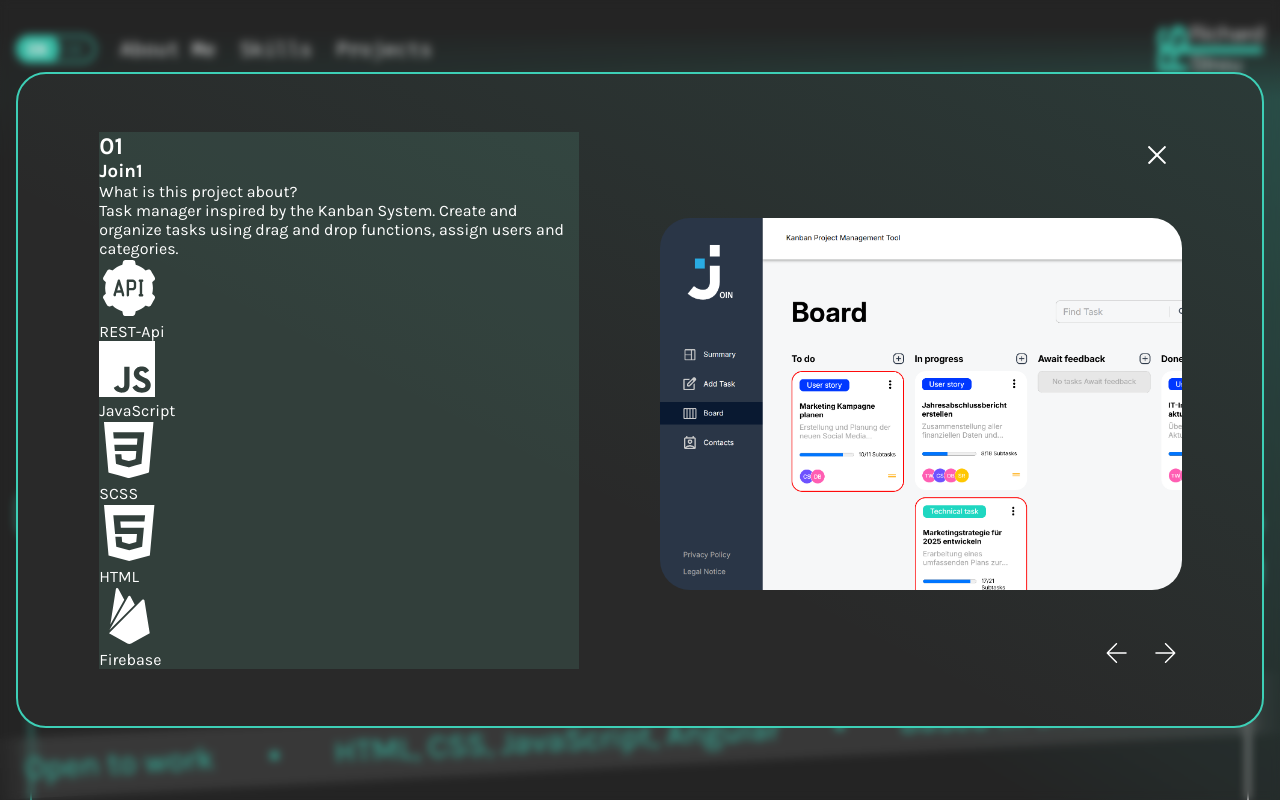
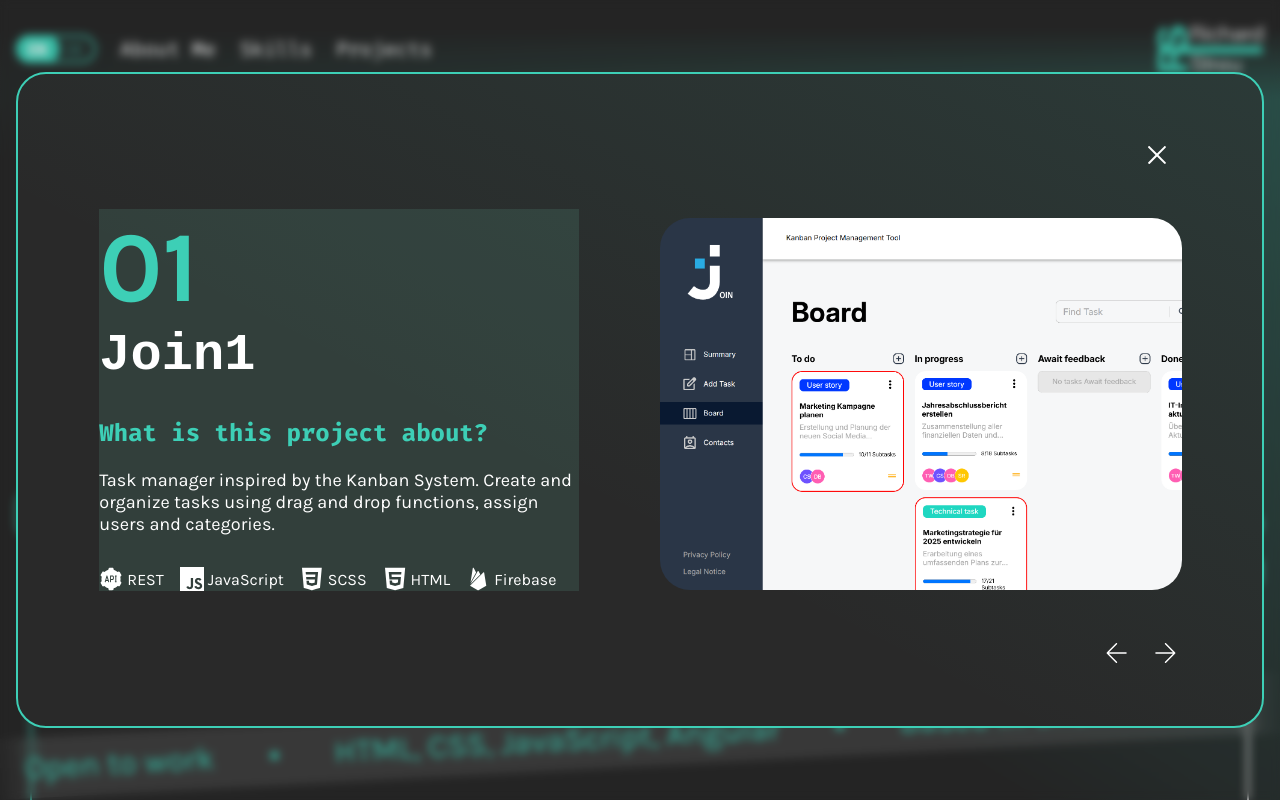
Before and after one commit to RichardStreu/portfolioAngular, an Angular app: page / in a window 1280 px wide. Shown: the top 800 px of the page. Built offline with nearby package versions, Linux system fonts and the light colour scheme.

Commit message:
feat: update project modal layout and styling with new class names for better readability

```diff
--- a/src/app/components/project-modal/project-modal.component.html
+++ b/src/app/components/project-modal/project-modal.component.html
@@ -2,10 +2,10 @@
   <div class="projectModalLayer">
     <div class="projectModalBox">
       <div class="projectModalLeftPart">
-        <h2>{{ "0" + (index$ + 1) }}</h2>
-        <h3>{{ currentProject.name }}</h3>
+        <p class="indexField">{{ "0" + (index$ + 1) }}</p>
+        <p class="nameField">{{ currentProject.name }}</p>
         <div class="textBox">
-          <p>{{ headlineText }}</p>
+          <p class="headline">{{ headlineText }}</p>
           <p class="description">{{ descriptionText }}</p>
         </div>
         <div class="skillBox">
--- a/src/app/components/project-modal/project-modal.component.scss
+++ b/src/app/components/project-modal/project-modal.component.scss
@@ -43,6 +43,63 @@
         display: flex;
         flex-direction: column;
         background-color: rgba(aquamarine, 0.1);
+
+        .indexField {
+          font-family: "Karla", sans-serif;
+          font-weight: 700;
+          font-size: 6.25rem;
+          color: $color-highLight;
+          padding-bottom: 0 0 1.25rem 0;
+        }
+
+        .nameField {
+          font-family: "Fira Code", monospace;
+          font-weight: 700;
+          font-size: 3.25rem;
+          padding-bottom: 2rem;
+        }
+
+        .textBox {
+          padding-bottom: 2rem;
+
+          .headline {
+            font-family: "Fira", sans-serif;
+            font-weight: 700;
+            font-size: 1.5rem;
+            color: $color-highLight;
+            padding-bottom: 1.25rem;
+          }
+
+          .description {
+            font-family: "Karla", sans-serif;
+            font-size: 1.13rem;
+          }
+        }
+
+        .skillBox {
+          display: flex;
+          flex-direction: row;
+          align-items: center;
+          gap: 16px;
+
+          .singleSkill {
+            display: flex;
+            flex-direction: row;
+            align-items: center;
+            gap: 4px;
+
+            img {
+              width: 24px;
+              height: 24px;
+              object-fit: cover;
+            }
+
+            p {
+              font-family: "Karla", sans-serif;
+              font-size: 1rem;
+            }
+          }
+        }
       }
 
       .projectModalRightPart {
--- a/src/app/services/project-data.service.ts
+++ b/src/app/services/project-data.service.ts
@@ -17,7 +17,7 @@ export class ProjectDataService {
         isCurrentlyShown: false,
         projectImg: 'join.png',
         skillsList: [
-          { skillName: 'REST-Api', skillImg: 'Rest-Api.svg' },
+          { skillName: 'REST', skillImg: 'Rest-Api.svg' },
           { skillName: 'JavaScript', skillImg: 'JavaScript.svg' },
           { skillName: 'SCSS', skillImg: 'CSS.svg' },
           { skillName: 'HTML', skillImg: 'HTML.svg' },
```
